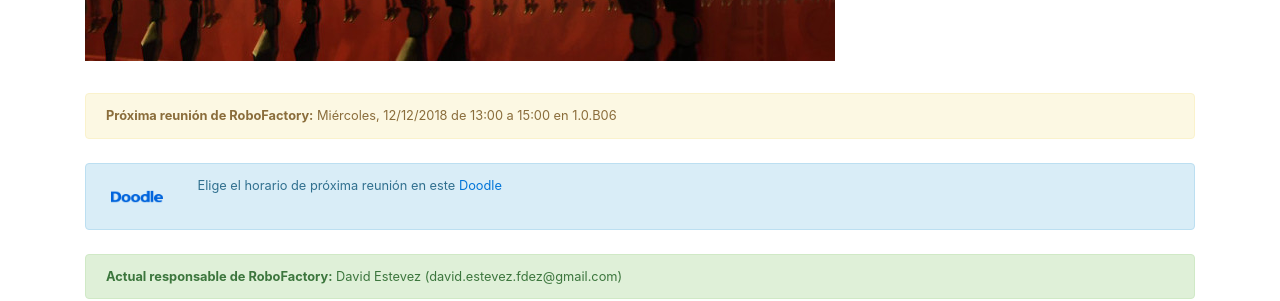
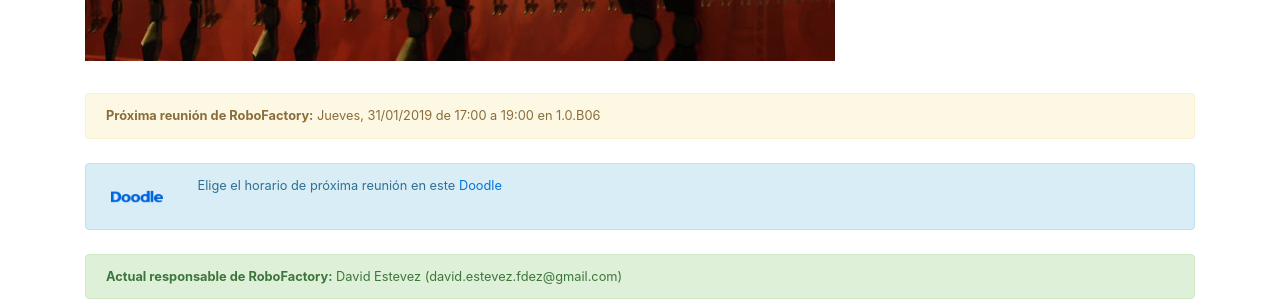
Before and after one commit to asrob-uc3m/asrob-uc3m.github.io, a Jekyll site: the page built from _workgroups/2017-09-19-robofactory.markdown, in a window 1280 px wide and 900 px high, scrolled down 901 px. Shown: the part 265-566 px from the top of the window. Built offline with Jekyll 4.4.1, drawn with Linux system fonts in a browser that asks for light colours.

Commit message:
Update next_meeting for workgroup RoboFactory

```diff
--- a/_workgroups/2017-09-19-robofactory.markdown
+++ b/_workgroups/2017-09-19-robofactory.markdown
@@ -6,7 +6,7 @@ layout: workgroup
 manager: David Estevez
 manager_email: david.estevez.fdez@gmail.com
 name: RoboFactory
-next_meeting: Miércoles, 12/12/2018 de 13:00 a 15:00 en 1.0.B06
+next_meeting: Jueves, 31/01/2019 de 17:00 a 19:00 en 1.0.B06
 next_meeting_doodle: https://doodle.com/poll/344cm4sp7pqxduc9
 picture: /img/robofactory.jpg
 picture_full: /img/robofactory-full.jpg
```
